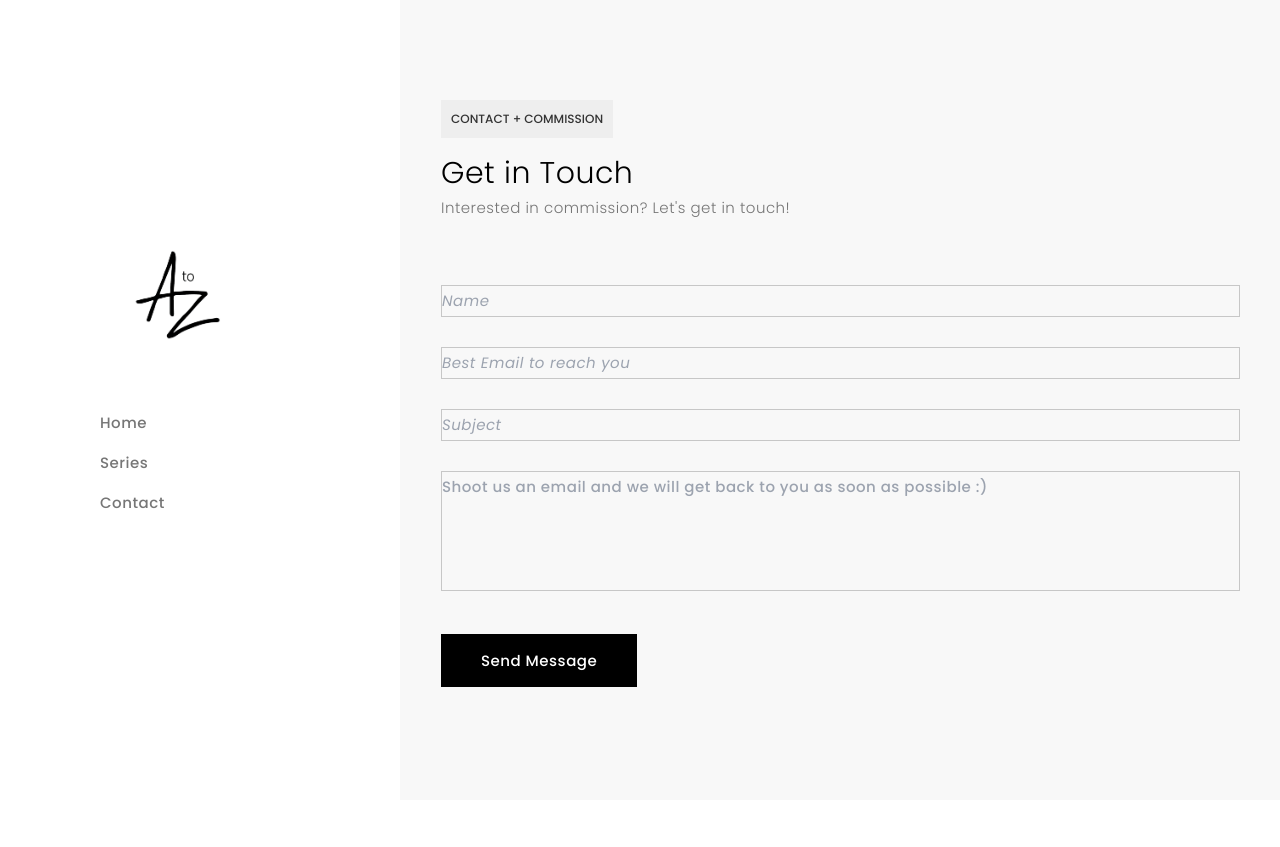
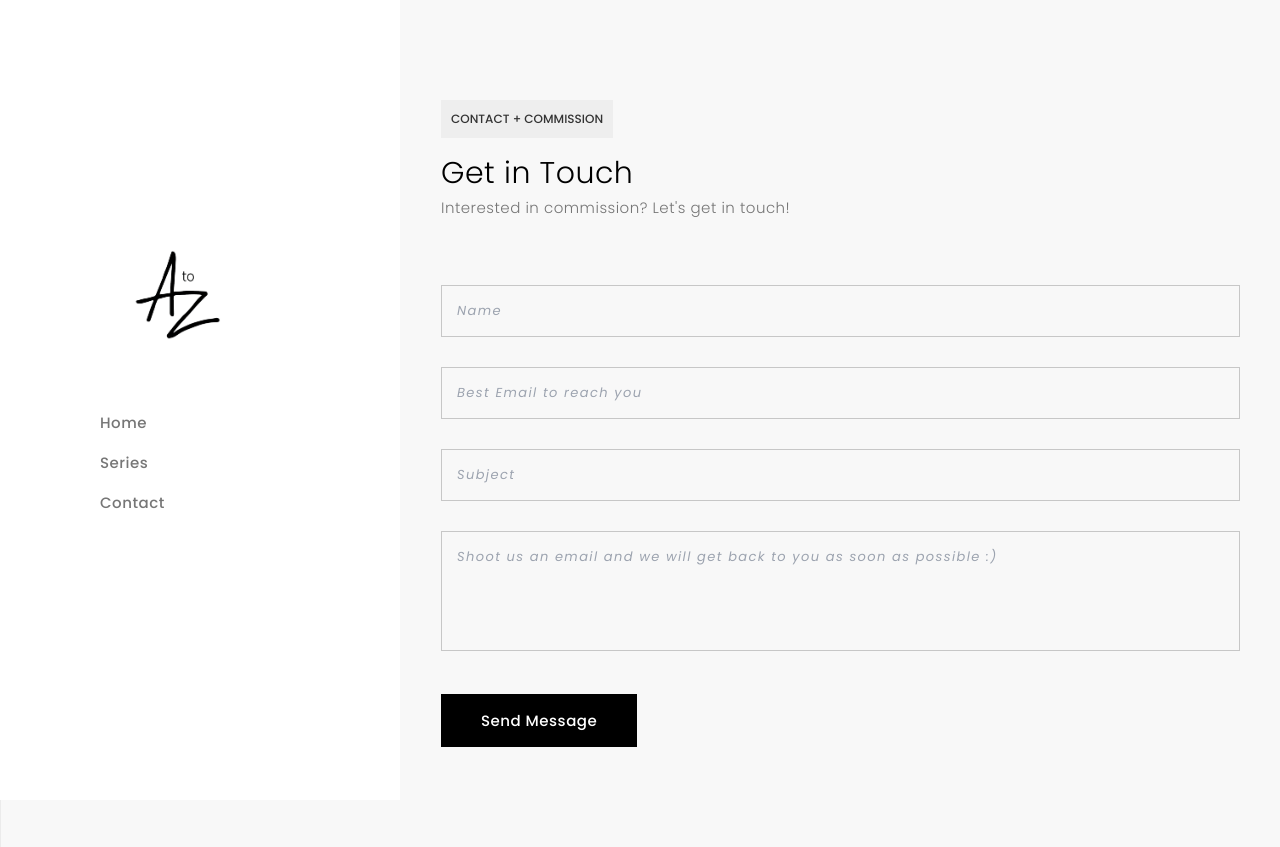
Before and after one commit to faceyacc/az-portfolio, a Next.js app: page /contact in a window 1280 px wide. Before the commit the page ends 800 px from the top, so only its background shows below. Built offline with nearby package versions, Linux system fonts and the light colour scheme.

Commit message:
added more styling for contact page

```diff
--- a/styles/Contact.module.css
+++ b/styles/Contact.module.css
@@ -1,11 +1,3 @@
-
-
-
-
-
-
-
-
 .tokyo_tm_title {
   width: 100%;
   height: auto;
@@ -20,7 +12,6 @@
   line-height: 40px;
   /* letter-spacing: 0.5px; */
 }
-
 
 .tokyo_tm_title h8 {
   font-weight: 300;
@@ -87,18 +78,29 @@
   border: 1px solid rgba(0, 0, 0, 0.2);
   background-color: transparent;
   font-style: italic;
+  padding: 10px 15px !important;
+  letter-spacing: 1.4px;
+  border-radius: 0;
+  font-size: 13px;
+  min-width: auto;
 }
 .tokyo_tm_contact .fields ul li input:focus {
   outline: none;
   border: 1px solid rgba(0, 0, 0, 0.5);
 }
+
 .tokyo_tm_contact .fields textarea {
+  letter-spacing: 1.4px;
   width: 100%;
+  font-size: 13px;
+  font-style: italic;
   border: 1px solid rgba(0, 0, 0, 0.2);
   height: 120px;
   resize: none;
   background-color: transparent;
+  padding: 10px 15px !important;
 }
+
 .tokyo_tm_contact .fields textarea:focus {
   outline: none;
   border: 1px solid rgba(0, 0, 0, 0.5);
```
